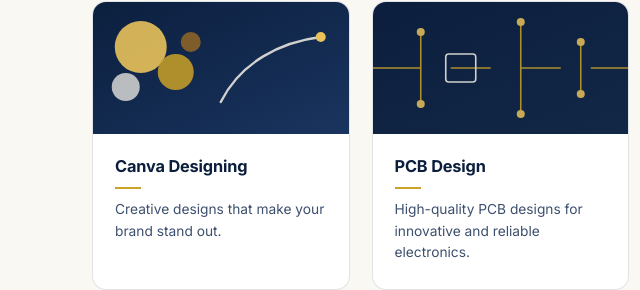
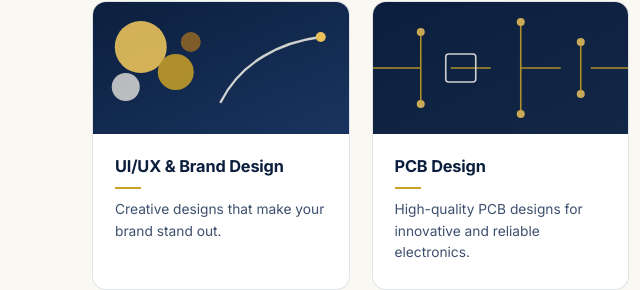
Before and after one commit to Sumitevolv/Indrasha-Solution-Consultancy, a plain HTML site: page index.html in a window 1280 px wide. Shown: the part 2017-2307 px from the top of the page, 0-640 px from the left. Drawn offline with Linux system fonts and the light colour scheme.

Commit message:
Update index.html

```diff
--- a/index.html
+++ b/index.html
@@ -484,7 +484,7 @@
           </svg>
         </div>
         <div class="service-body">
-          <h3>Canva Designing</h3><div class="rule"></div>
+          <h3>UI/UX & Brand Design</h3><div class="rule"></div>
           <p>Creative designs that make your brand stand out.</p>
         </div>
       </div>
```
